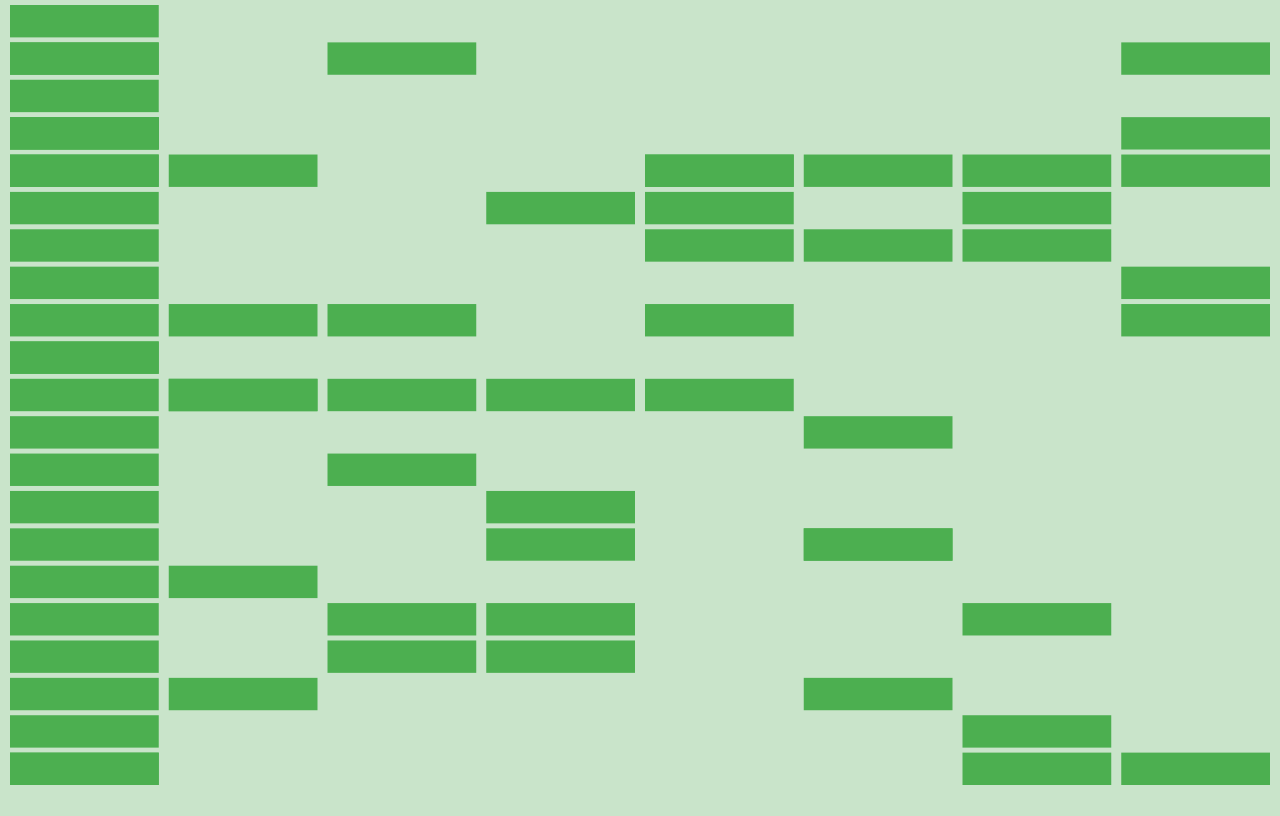
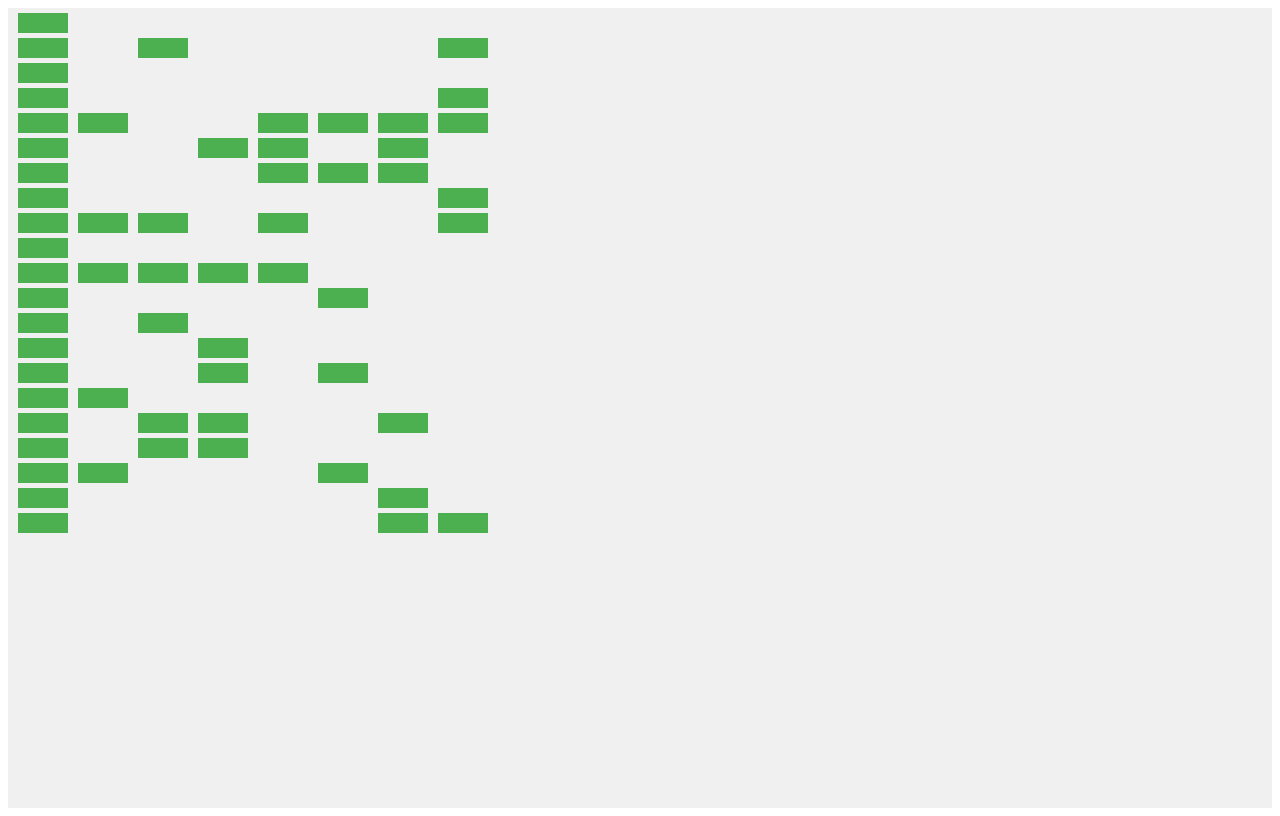
Before and after one commit to yunokiisshin/visualized-chord-generator-ai, a plain HTML site: page index.html in a window 1280 px wide. Drawn offline with Linux system fonts and the light colour scheme.

Commit message:
using html div instead of js drawrect; js runs very fast but div has more control. refer to the one before for js version

```diff
--- a/index.html
+++ b/index.html
@@ -7,7 +7,6 @@
 <link rel="stylesheet" href="style.css">
 </head>
 <body>
-    <canvas id="midiCanvas"></canvas>
     <div id="midiContainer"></div>
     <script src="index.js"></script>
 </body>
--- a/index.js
+++ b/index.js
@@ -1,62 +1,43 @@
-// Get the canvas element and its context
-const canvas = document.getElementById('midiCanvas');
-const ctx = canvas.getContext('2d');
-// Set canvas size
-canvas.width = window.innerWidth;
-canvas.height = window.innerHeight;
+const midiContainer = document.getElementById('midiContainer');
 
 // MIDI note range
 const LOWEST_NOTE = 54; // F#3
 const HIGHEST_NOTE = 74; // D5
 
-// constants for drawings
-const screenWidth = canvas.width;
-const screenHeight = canvas.height;
+// Constants for layout
+const gap_X = 10; // Gap between rows
+const gap_Y = 5; // Gap between columns
 
-const innerWidth = screenWidth - 20;
-const innerHeight = screenHeight - 20;
+const rectWidth = 50; // Width of each rectangle, can be adjusted
+const rectHeight = 20; // Height of each rectangle, can be adjusted
 
-const gap_X = 10; // gap_X between rows
-const gap_Y = 5; // gap_Y between columns
+// Function to create and position a note rectangle
+function createNoteRectangle(columnIndex, midiValue) {
+  const noteDiv = document.createElement('div');
+  noteDiv.classList.add('note-rectangle');
 
-const rectWidth = (innerWidth - 7 * (gap_X)) / 8; // Width of each column (and thus each rectangle)
-const rectHeight =  (innerHeight - 20 * (gap_Y)) / 21; // Height of the rectangle, can be adjusted
-
-// Function to draw a rectangle based on column index and MIDI note value
-function drawNoteRectangle(columnIndex, midiValue) {
-
-  // Calculate the x position based on the column index
+  // Calculate the x and y position
   const xPos = gap_X + (columnIndex - 1) * (rectWidth + gap_X);
-
-  // Map the MIDI value to the canvas height
   const yPos = gap_Y + (HIGHEST_NOTE - midiValue) * (rectHeight + gap_Y);
 
   // Set the style for the rectangle
-  ctx.fillStyle = '#4CAF50'; // Green color, you can change this to any color you like
+  noteDiv.style.left = `${xPos}px`;
+  noteDiv.style.top = `${yPos}px`;
+  noteDiv.style.width = `${rectWidth}px`;
+  noteDiv.style.height = `${rectHeight}px`;
 
-  // Draw the rectangle
-  ctx.fillRect(xPos, yPos, rectWidth, rectHeight);
+  // Append the rectangle to the container
+  midiContainer.appendChild(noteDiv);
 }
-
 
 // Example usage
 for (let i = 1; i <= 8; i++) {
-  // random note value between LOWEST_NOTE and HIGHEST_NOTE
-  note = Math.floor(Math.random() * (HIGHEST_NOTE - LOWEST_NOTE + 1)) + LOWEST_NOTE;
-  drawNoteRectangle(i, note);
-  note = Math.floor(Math.random() * (HIGHEST_NOTE - LOWEST_NOTE + 1)) + LOWEST_NOTE;
-  drawNoteRectangle(i, note);
-  note = Math.floor(Math.random() * (HIGHEST_NOTE - LOWEST_NOTE + 1)) + LOWEST_NOTE;
-  drawNoteRectangle(i, note);
-  note = Math.floor(Math.random() * (HIGHEST_NOTE - LOWEST_NOTE + 1)) + LOWEST_NOTE;
-  drawNoteRectangle(i, note);
-  note = Math.floor(Math.random() * (HIGHEST_NOTE - LOWEST_NOTE + 1)) + LOWEST_NOTE;
-  drawNoteRectangle(i, note);
-  note = Math.floor(Math.random() * (HIGHEST_NOTE - LOWEST_NOTE + 1)) + LOWEST_NOTE;
-  drawNoteRectangle(i, note);
+  for (let j = 0; j < 6; j++) { // Draw 6 rectangles per column
+    const note = Math.floor(Math.random() * (HIGHEST_NOTE - LOWEST_NOTE + 1)) + LOWEST_NOTE;
+    createNoteRectangle(i, note);
+  }
 }
 
 for (let i = 54; i <= 74; i++) {
-  // random note value between LOWEST_NOTE and HIGHEST_NOTE
-  drawNoteRectangle(1, i);
+  createNoteRectangle(1, i);
 }
--- a/style.css
+++ b/style.css
@@ -1,18 +1,12 @@
-body, html {
+#midiContainer {
+  position: relative;
+  width: 100%;
   height: 100vh;
-  margin: 0;
-  padding: 0;
-  display: flex;
-  justify-content: center;
-  align-items: center;
-  background-color: #C9E4CA;
-  transition: background-color 1s ease-in-out;
+  background-color: #f0f0f0; /* Light grey background */
 }
 
-.canvas {
-  width: 100%;
-  height: 100%;
-  display: flex;
-  justify-content: center;
-  align-items: center;
+.note-rectangle {
+  position: absolute;
+  background-color: #4CAF50; /* Green color for the rectangles */
+  /* Additional styling as needed */
 }
```
